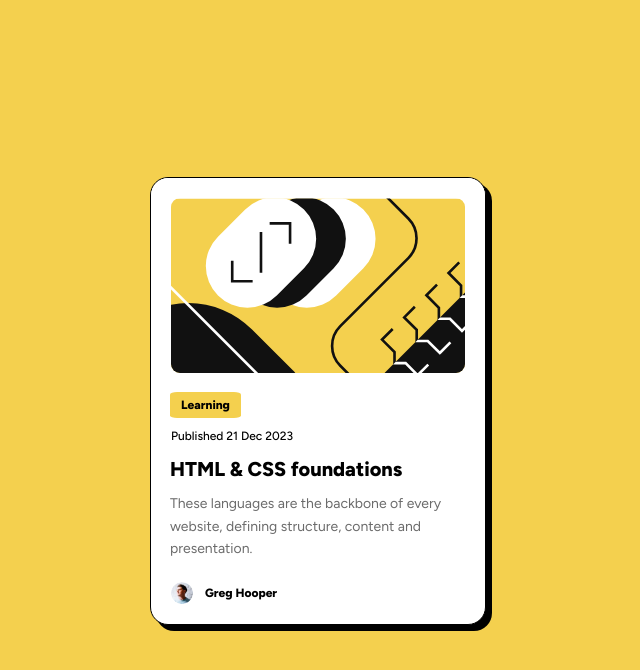
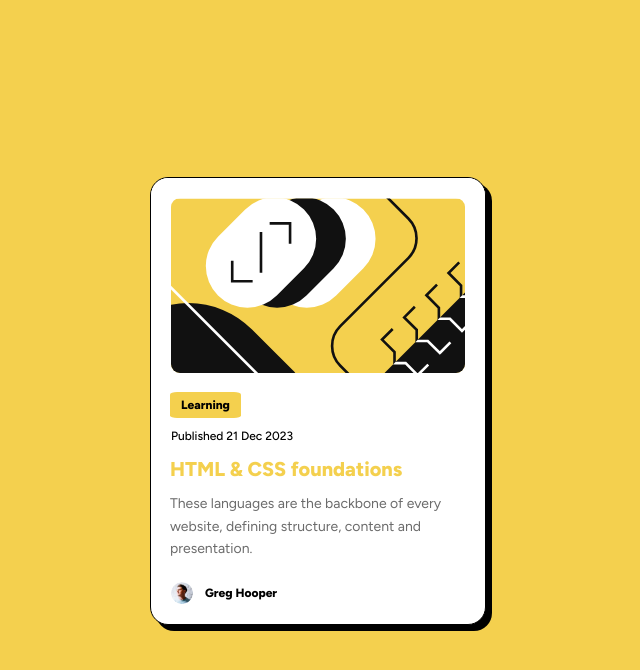
Before and after one commit to MolinaEf/blog-preview-card, a plain HTML site: page index.html in a window 1280 px wide. In both pictures the pointer is over the element "HTML & CSS foundations". Shown: the whole page, without its empty margins (322-962 px from the left). Drawn offline with Linux system fonts and the light colour scheme.

Commit message:
Update style.css

```diff
--- a/style.css
+++ b/style.css
@@ -64,8 +64,13 @@ body {
     margin-top: -5px;
 }
 
+.title:hover{
+    color: hsl(47, 88%, 63%);
+    cursor: pointer
+}
+
 .publish-date {
-    margin: 10px 0 5px 18px; /* Ensure left margin is retained */
+    margin: 10px 0 5px 18px;
     font-size: 0.6em;
     font-weight: 500;
 }
```
